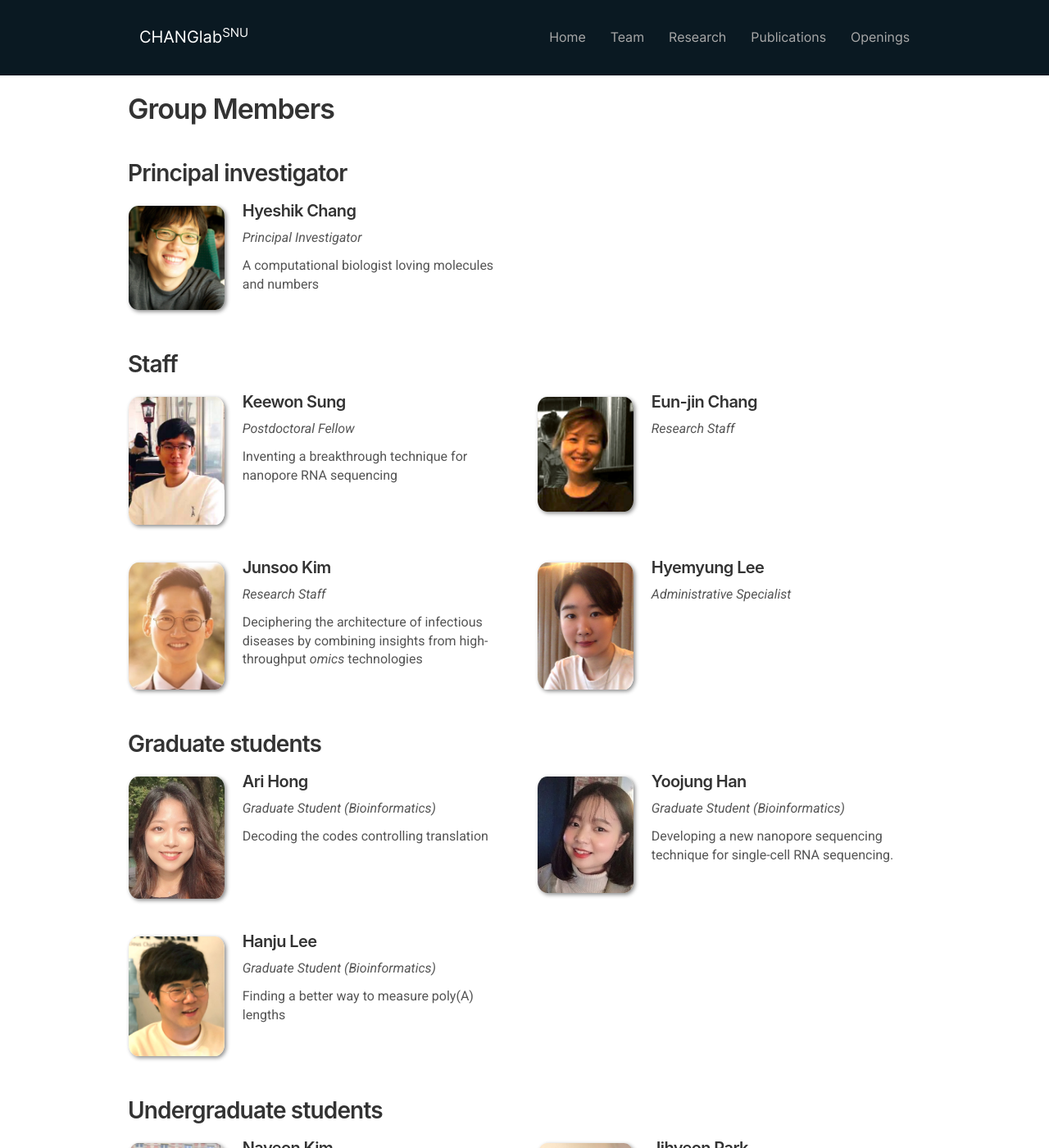
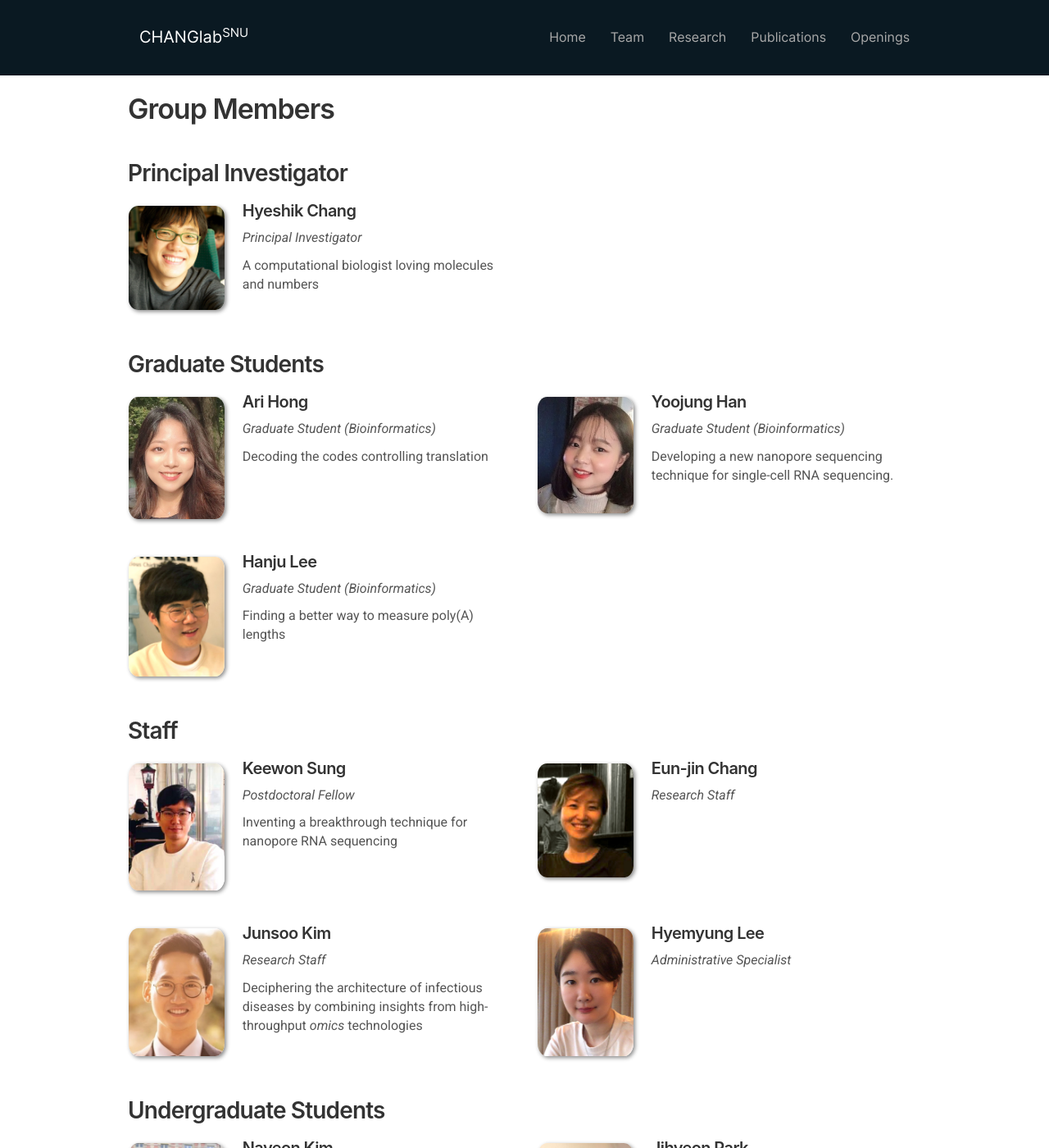
Before and after one commit to ChangLabSNU/ChangLabSNU.github.io, a Jekyll site: the page built from _pages/team.md, in a window 1280 px wide and 1400 px high. Shown: the whole window at 82% size. Built offline with Jekyll 4.4.1, drawn with Linux system fonts in a browser that asks for light colours; nearby versions of some CDN libraries; some web fonts are replaced.

Commit message:
Change order of appearance in team members.

```diff
--- a/_pages/team.md
+++ b/_pages/team.md
@@ -8,21 +8,19 @@ permalink: /team/
 
 ## Group Members
 
-### Principal investigator
+### Principal Investigator
 {% assign member_list = site.data.team_pi %}
+{% include team_list.html %}
+
+### Graduate Students
+{% assign member_list = site.data.team_graduate %}
 {% include team_list.html %}
 
 ### Staff
 {% assign member_list = site.data.team_staff %}
 {% include team_list.html %}
 
-
-### Graduate students
-{% assign member_list = site.data.team_graduate %}
-{% include team_list.html %}
-
-
-### Undergraduate students
+### Undergraduate Students
 {% assign member_list = site.data.visitors %}
 {% include team_list.html %}
 
```
